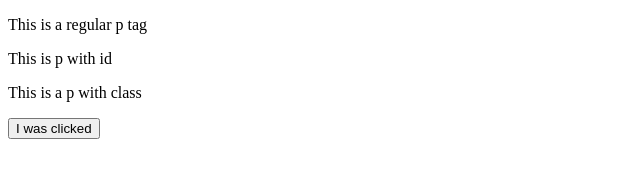
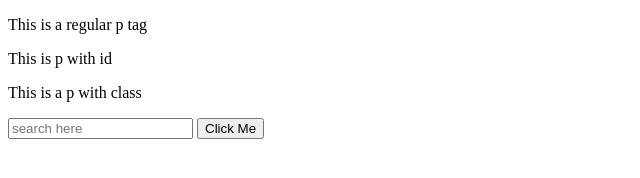
Before and after one commit to JLohani/Learning-JavaScript, a plain HTML site: page 01WebBasics/index.html in a window 1280 px wide. Both pictures are taken after a click on the button "Click Me". Shown: the whole page, without its empty margins (0-640 px from the left). Drawn offline with Linux system fonts and the light colour scheme.

Commit message:
js+ web + validation

```diff
--- a/01WebBasics/index.html
+++ b/01WebBasics/index.html
@@ -11,9 +11,12 @@
     <p id="idone"> This is p with id</p>
     <p class="classone"> This is a p with class</p>
 
-    <button>Click Me</button>
+    <input type="text" id="myForm" placeholder="search here">
+
+    <button onclick="myValidation()">Click Me</button>
 
     <script src="script.js"></script>
+    <script src="validation.js"></script>
 
 </body>
 </html>
--- a/01WebBasics/script.js
+++ b/01WebBasics/script.js
@@ -45,7 +45,12 @@
 // document.querySelector('body').appendChild(myNewPara);
 
 //Accessing <button> tag and changing its text/value on click (adding a listner to a button)
-document.querySelector('button').addEventListener('click', (event)=>{
-    console.log('button was pressed');
-    event.target.textContent = 'I was clicked';
-})
+// document.querySelector('button').addEventListener('click', (event)=>{
+//     console.log('button was pressed');
+//     event.target.textContent = 'I was clicked';
+// })
+
+//Track input form
+// document.querySelector('#myForm').addEventListener('input', (event)=>{
+//     console.log(event.target.value);
+// })
--- /dev/null
+++ b/01WebBasics/validation.js
@@ -0,0 +1,10 @@
+function myValidation(){
+    let myValue = document.getElementById('myForm').value;
+
+    if (isNaN(myValue) || myValue < 1 || myValue > 20){
+        console.log('Not a valid input');
+    }
+    else{
+        console.log("This input is Okay");
+    }
+    }
```
